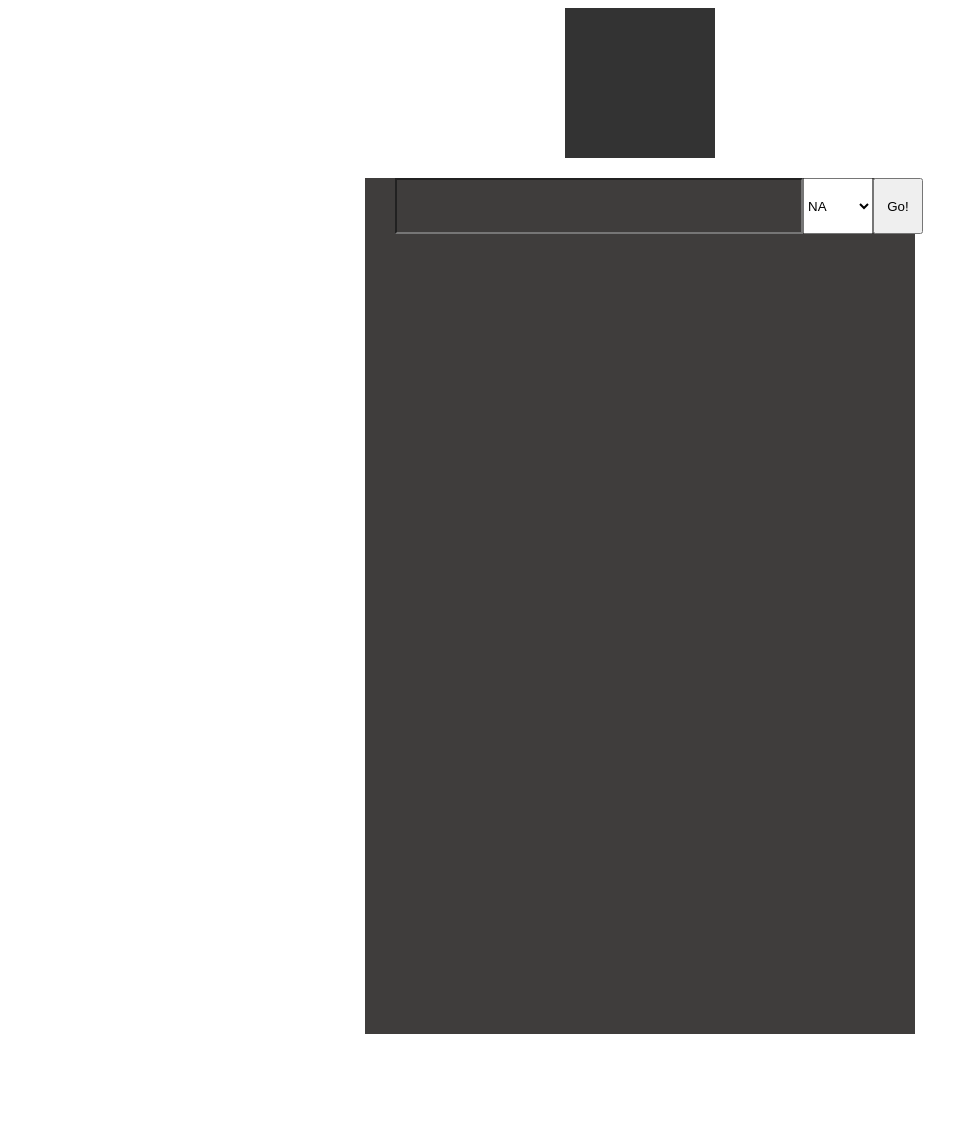
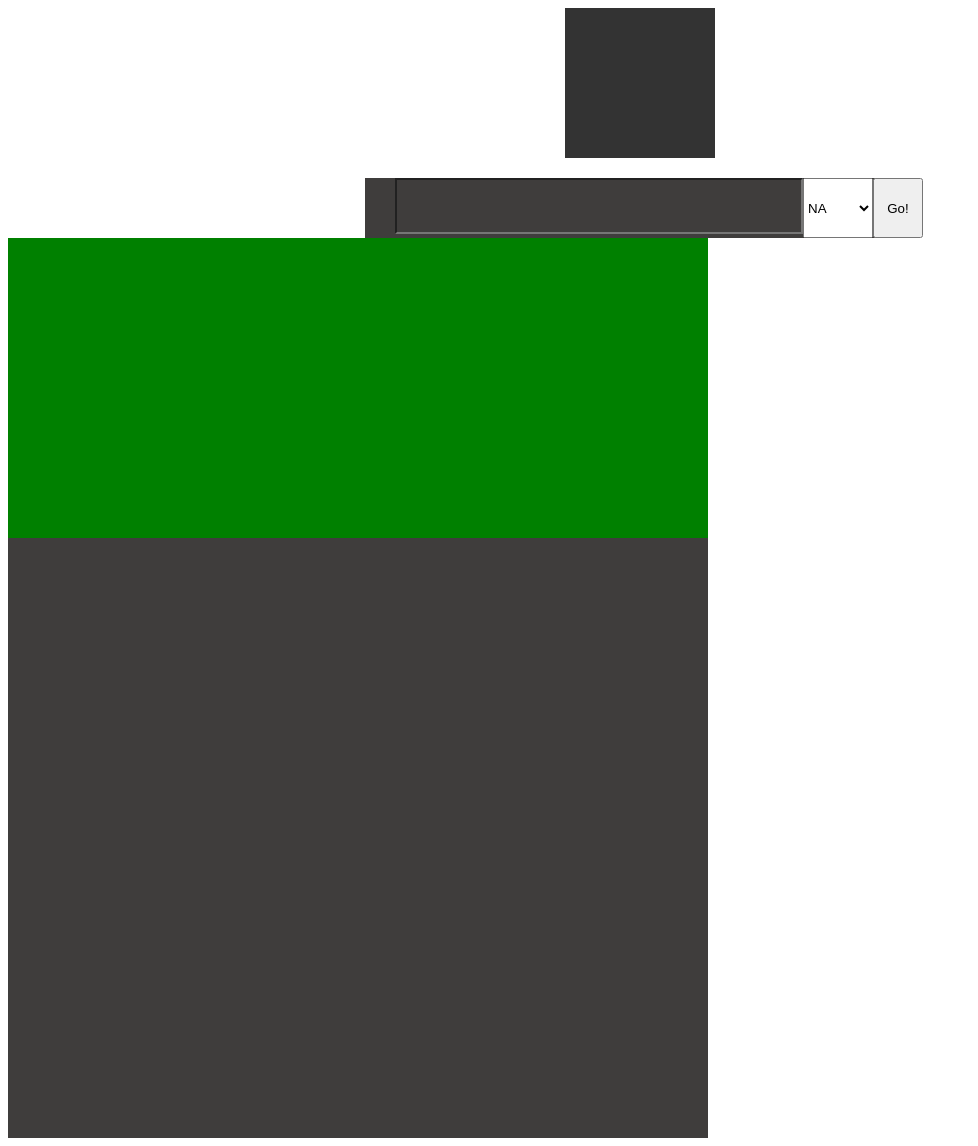
Before and after one commit to Ethan-Shapiro/LoL-Win-Predictor, a Flask app: page /predict in a window 1280 px wide. Shown: the whole page, without its empty margins (0-978 px from the left). Before the commit the page ends 1034 px from the top, so only its background shows below. Run offline with Flask 2, Linux system fonts and the light colour scheme.

Commit message:
added predictions to team frames

```diff
--- a/static/style.css
+++ b/static/style.css
@@ -26,11 +26,23 @@
     margin-bottom: auto;
 }
 
-.predcontainer {
-    height: 800px;
-    width: 550px;
-    margin-left: auto;
-    margin-right: auto;
+.team {
+    height: 100%;
+    width: auto;
+    background: green;
+}
+
+.predictioncontainer {
+    height: 1/3%;
+    width: 100%;
+    background: #3F3D3C;
+    display: grid;
+    grid-template-columns: auto auto;
+}
+
+.predictionscontainer {
+    height: 900px;
+    width: 700px;
     background: #3F3D3C;
     display: grid;
     grid-template-columns: auto;
--- a/templates/base.html
+++ b/templates/base.html
@@ -27,8 +27,8 @@
             <option value="kr">KR</option>
         </select>
         <button type="button">Go!</button>
-        {% block content %}{% endblock %}
     </div>
+    {% block content %}{% endblock %}
 </body>
 
 <footer>
--- a/templates/predictions.html
+++ b/templates/predictions.html
@@ -1,9 +1,14 @@
 {% extends 'base.html' %}
 
 {% block content %}
-<div class="predcontainer">
-    <div name="prediction1">
+<div class="predictionscontainer">
+    <div name="prediction1" class="predictioncontainer">
+        <div name="allyteam" class="team">
 
+        </div>
+        <div name="enemyteam" class="team">
+
+        </div>
     </div>
     <div name="prediction2">
 
```
